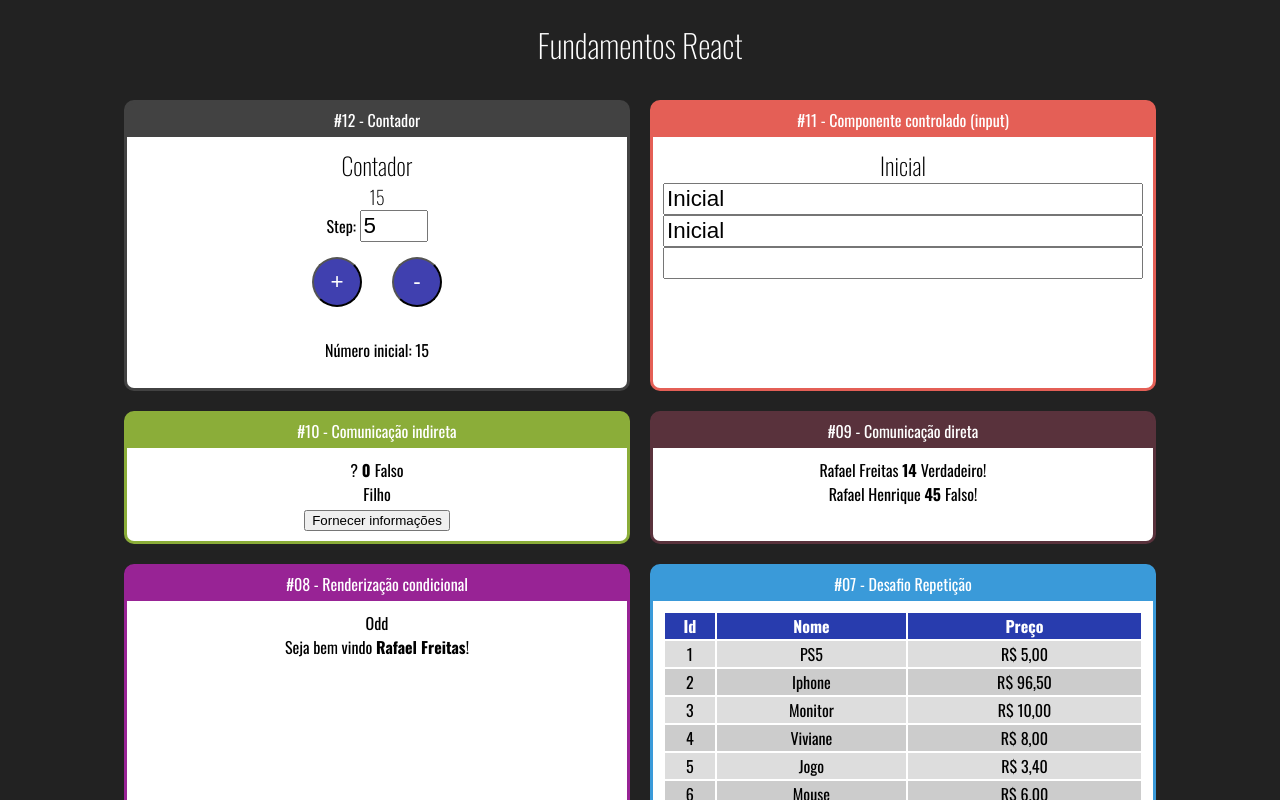
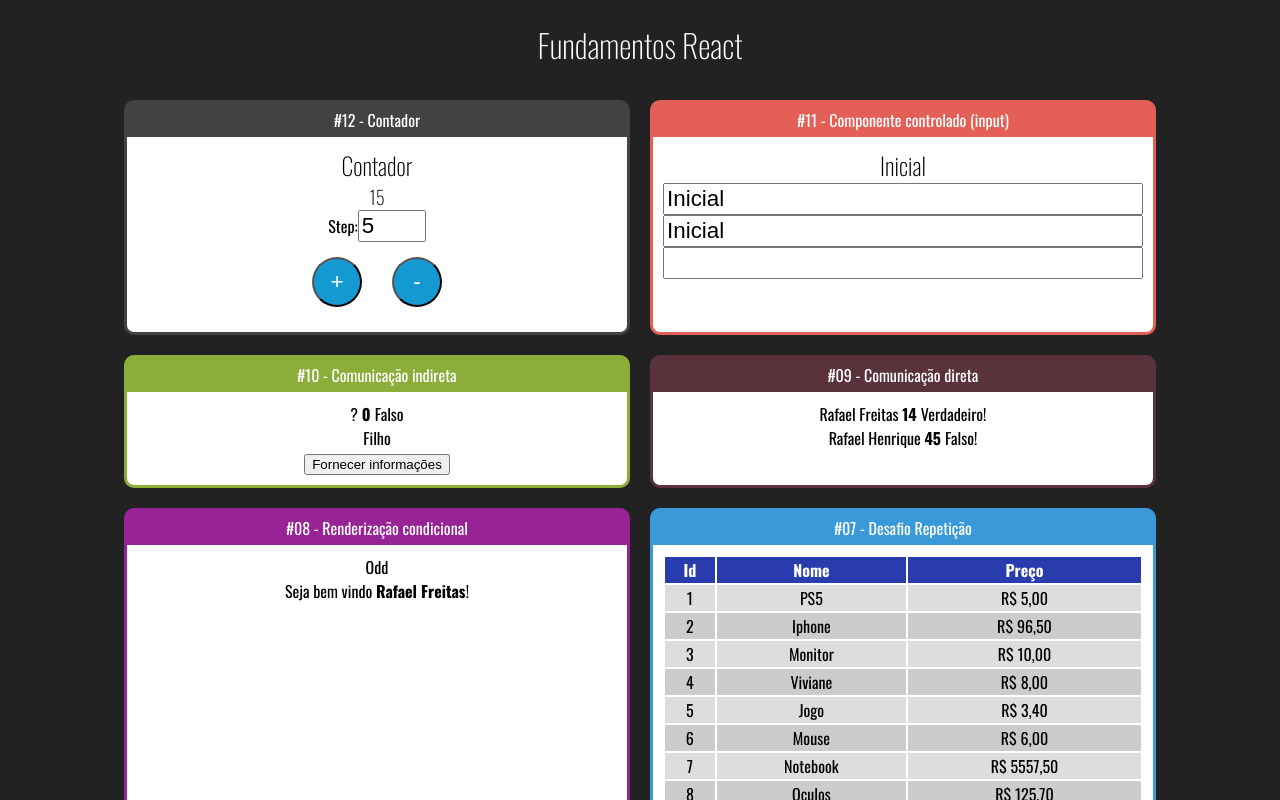
Before and after one commit to rafaelhfreitas/curso-react, a React (Create React App) app: page / in a window 1280 px wide. Shown: the top 800 px of the page. Built offline with nearby package versions, Linux system fonts and the light colour scheme.

Commit message:
New comp counter

```diff
--- /dev/null
+++ b/src/components/counter/Buttons.jsx
@@ -0,0 +1,12 @@
+import React from 'react'
+
+
+export default (props) => {
+    return (
+        <div>
+            <button onClick={props.setIncrement}>+</button>
+            <button onClick={props.setDecrement}>-</button>
+        </div>
+    )
+
+}
--- a/src/components/counter/Counter.css
+++ b/src/components/counter/Counter.css
@@ -9,7 +9,7 @@
     height: 50px;
     width: 50px;
     border-radius: 50%;
-    background-color: #4040af ;
+    background-color: #1499d3 ;
     color: #FFF;
 
     font-size: 1.4rem;
--- a/src/components/counter/Counter.jsx
+++ b/src/components/counter/Counter.jsx
@@ -1,17 +1,13 @@
 import './Counter.css'
 import React, { Component } from 'react'
 
+
+import Display from './Display'
+import Buttons from './Buttons'
+import Step from './StepForm'
+import StepForm from './StepForm'
+
 class Counter extends Component {
-
-    // constructor(props) {
-    //     super(props)
-
-    //     this.state = {
-    //         number: props.initialNumber
-    //     }
-
-    // }
-
 
     state = {
         number: this.props.initialNumber || 0,
@@ -32,35 +28,61 @@ class Counter extends Component {
 
     }
 
-    decrement() {
+    // decrement() {
+    //     this.setState({
+    //         number: this.state.number - this.state.step
+    //     })
+    // }
+
+    decrement = () => {
         this.setState({
             number: this.state.number - this.state.step
         })
     }
 
 
-    setStep = (event) => {
+    // setStep = (event) => {
+    //     this.setState({
+    //         step: +event.target.value
+    //     })
+    // }
+
+    setStep = (newStep) => {
         this.setState({
-            step: +event.target.value
+            step: newStep
         })
     }
+
+    // render() {
+    //     return (
+    //         <div className="Counter">
+    //              <h2 >Contador</h2>
+    //              <h3>{this.state.number}</h3>
+    //              <div>
+    //                  <label htmlFor="stepInput">Step: </label>
+    //                  <input
+    //                     id="stepInput"
+    //                     type="number"
+    //                     value={this.state.step}
+    //                     onChange={this.setStep} />
+    //              </div>
+    //              <button onClick={this.increment}>+</button>
+    //              <button onClick={_ => this.decrement()}>-</button>
+    //         </div>
+    //     )
+    // }
+
 
     render() {
         return (
             <div className="Counter">
                  <h2 >Contador</h2>
-                 <h3>{this.state.number}</h3>
-                 <div>
-                     <label htmlFor="stepInput">Step: </label>
-                     <input
-                        id="stepInput"
-                        type="number"
-                        value={this.state.step}
-                        onChange={this.setStep} />
-                 </div>
-                 <button onClick={this.increment}>+</button>
-                 <button onClick={_ => this.decrement()}>-</button>
-                 <p>Número inicial: {this.state.number}</p>
+                 <Display number={this.state.number}></Display>
+                 <StepForm step={this.state.step} setStep={this.setStep}></StepForm>
+                 <Buttons
+                    setIncrement={this.increment}
+                    setDecrement={this.decrement}
+                />
             </div>
         )
     }
--- /dev/null
+++ b/src/components/counter/Display.jsx
@@ -0,0 +1,9 @@
+import React from 'react'
+
+
+export default props => {
+    return (
+        <h3>{props.number}</h3>
+    )
+
+}
--- /dev/null
+++ b/src/components/counter/StepForm.jsx
@@ -0,0 +1,18 @@
+import React from 'react'
+
+
+export default props => {
+    return (
+        <div>
+            <label htmlFor="StepInput">Step:</label>
+            <input
+                id="StepInput"
+                type="number"
+                value={props.step}
+                onChange={ (e) => props.setStep(+e.target.value)}
+            />
+
+        </div>
+    )
+
+}
```
